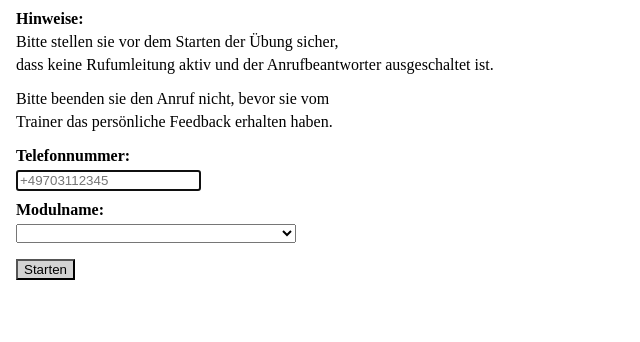
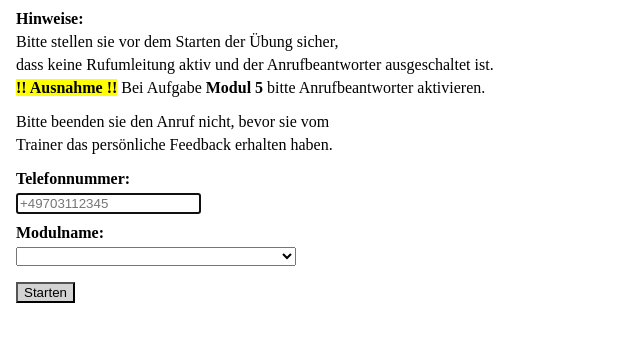
Before and after one commit to Gebil15/SBLStartForm, an Angular app: page /startForm in a window 1280 px wide. Shown: the top 342 px of the page, without its empty margins (0-640 px from the left). Built offline with nearby package versions, Linux system fonts and the light colour scheme.

Commit message:
hinweise

```diff
--- a/src/app/start-form/start-form.component.html
+++ b/src/app/start-form/start-form.component.html
@@ -4,7 +4,8 @@
   <div class="form-group">
     <h4 style="margin-bottom: 5px; margin-top: 10px;">Hinweise:</h4>
     <p style="margin-bottom: 5px; margin-top: 0px;"> Bitte stellen sie vor dem Starten der Übung sicher, </p>
-    <p style="margin-top: 0px;"> dass keine Rufumleitung aktiv und der Anrufbeantworter ausgeschaltet ist.</p>
+    <p style="margin-bottom: 5px; margin-top: 0px;"> dass keine Rufumleitung aktiv und der Anrufbeantworter ausgeschaltet ist.</p>
+    <p style="margin-top: 0px;"><b><mark> !! Ausnahme !!</mark></b> Bei Aufgabe <b>Modul 5</b> bitte Anrufbeantworter aktivieren. </p>
     <p style="margin-bottom: 5px; margin-top: 0px;"> Bitte beenden sie den Anruf nicht, bevor sie vom </p>
     <p style="margin-top: 0px;"> Trainer das persönliche Feedback erhalten haben.</p>
     <h4 style="margin-bottom: 5px; margin-top: 10px;">Telefonnummer:</h4>
```
